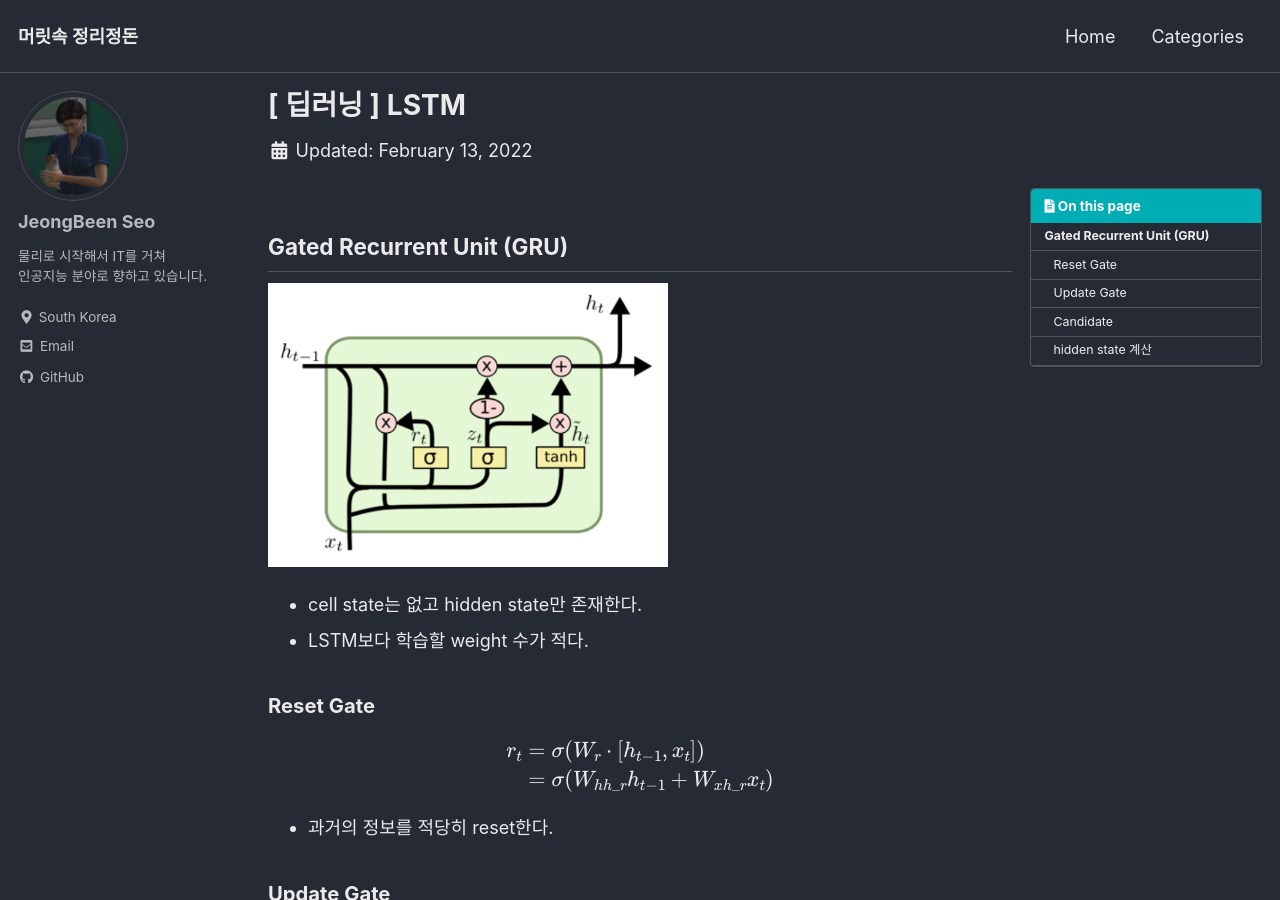
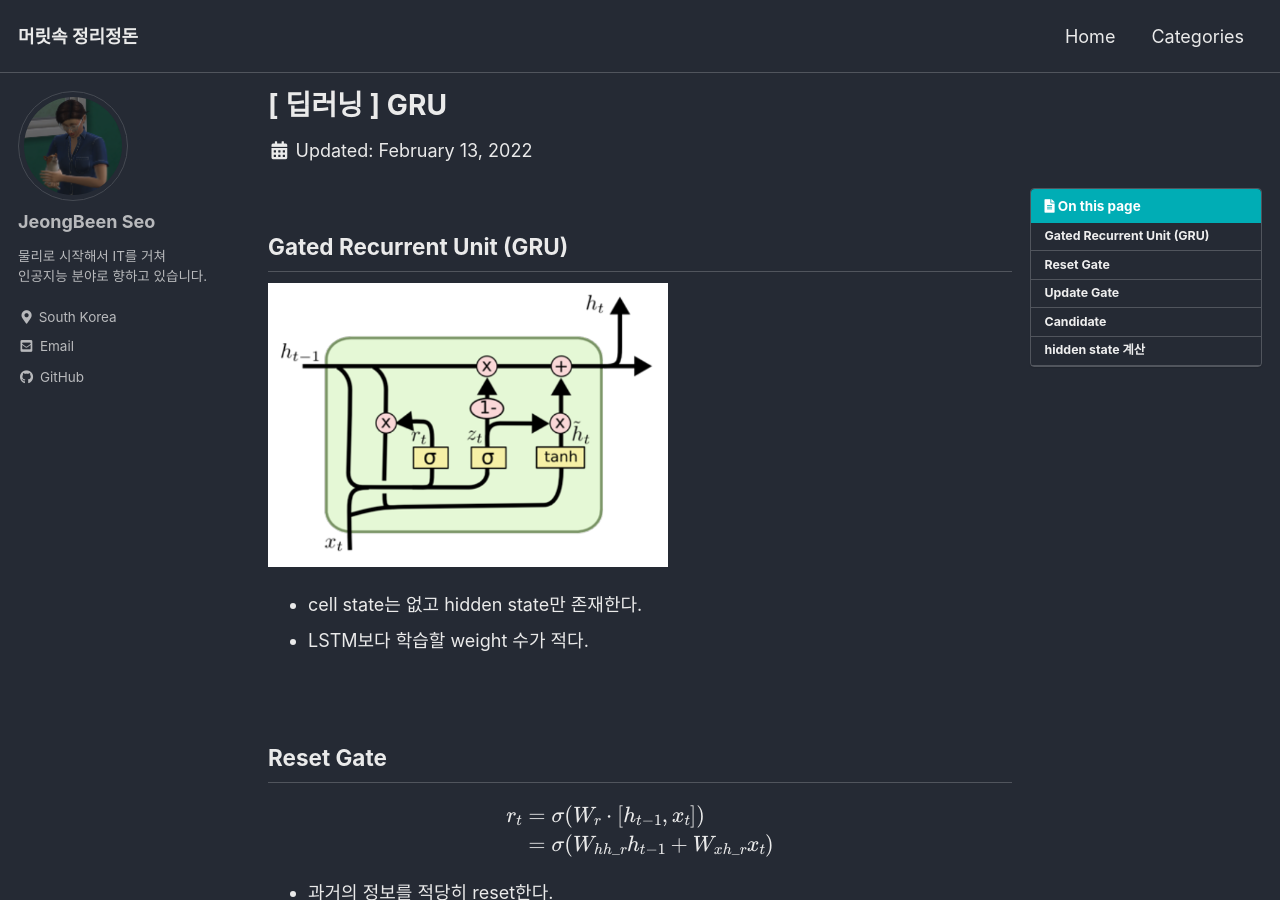
Before and after one commit to claire-1125/claire-1125.github.io, a Jekyll site: the page built from _posts/deep_learning/2022-02-13-gru.md, in a window 1280 px wide and 900 px high. Built offline with Jekyll 4.4.1, drawn with Linux system fonts in a browser that asks for light colours; cached includes are drawn as plain includes; formulas are drawn with MathJax 3.

Commit message:
committed in Feb 13

```diff
--- a/_posts/deep_learning/2022-02-13-gru.md
+++ b/_posts/deep_learning/2022-02-13-gru.md
@@ -1,5 +1,5 @@
 ---
-title: "[ 딥러닝 ]  LSTM"
+title: "[ 딥러닝 ]  GRU"
 date: 2022-02-13
 excerpt: "GRU에 대해 알아봅시다."
 categories:
@@ -16,7 +16,9 @@ toc_sticky: true
 - cell state는 없고 hidden state만 존재한다.
 - LSTM보다 학습할 weight 수가 적다.
 
-### Reset Gate
+<br/>
+
+## Reset Gate
 
 $$
 \begin{align*}
@@ -29,7 +31,9 @@ $$
 
 - 과거의 정보를 적당히 reset한다.
 
-### Update Gate
+<br/>
+
+## Update Gate
 
 $$
 \begin{align*}
@@ -43,7 +47,9 @@ $$
 - LSTM의 forget gate + input gate
 - 과거($1-z_t$)와 현재 정보($z_t$)의 up-to-date 비율을 결정한다.
 
-### Candidate
+<br/>
+
+## Candidate
 
 $$
 \begin{align*}
@@ -56,7 +62,9 @@ $$
 
 - 현재의 정보 candidate 계산
 
-### hidden state 계산
+<br/>
+
+## hidden state 계산
 
 $$
 \begin{align*}
```
